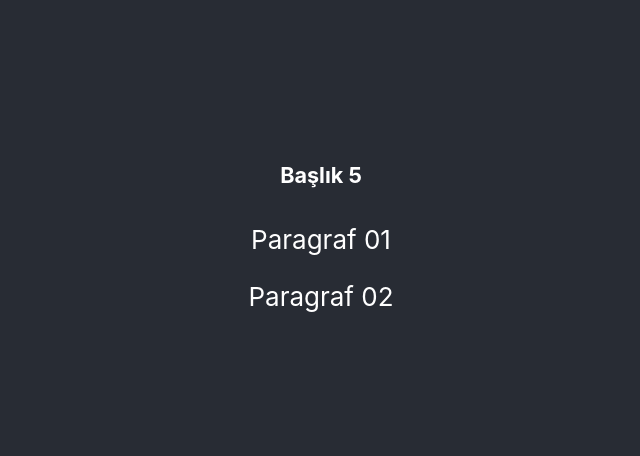
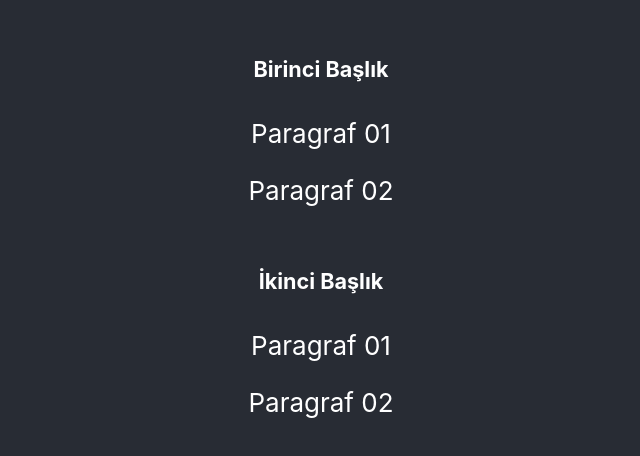
Before and after one commit to SuOzdemir/CRA101, a React (Create React App) app: page / in a window 1280 px wide. Shown: the part 168-624 px from the top of the page, without its empty margins (319-959 px from the left). Built offline with nearby package versions, Linux system fonts and the light colour scheme.

Commit message:
added Test.js

```diff
--- a/src/App.js
+++ b/src/App.js
@@ -5,7 +5,8 @@ function App() {
   return (
     <div className="App">
       <header className="App-header">
-        <Test />
+        <Test baslik="Birinci Başlık" />
+        <Test  baslik="İkinci Başlık" />
       </header>
     </div>
   );
--- a/src/component/Test.js
+++ b/src/component/Test.js
@@ -1,8 +1,8 @@
-export default function Test() {
+export default function Test(props) {
 
     return (
       <div>
-          <h5>Başlık 5</h5>
+          <h5>{props.baslik}</h5>
           <p>Paragraf 01</p>
           <p>Paragraf 02</p>
       </div>
```
